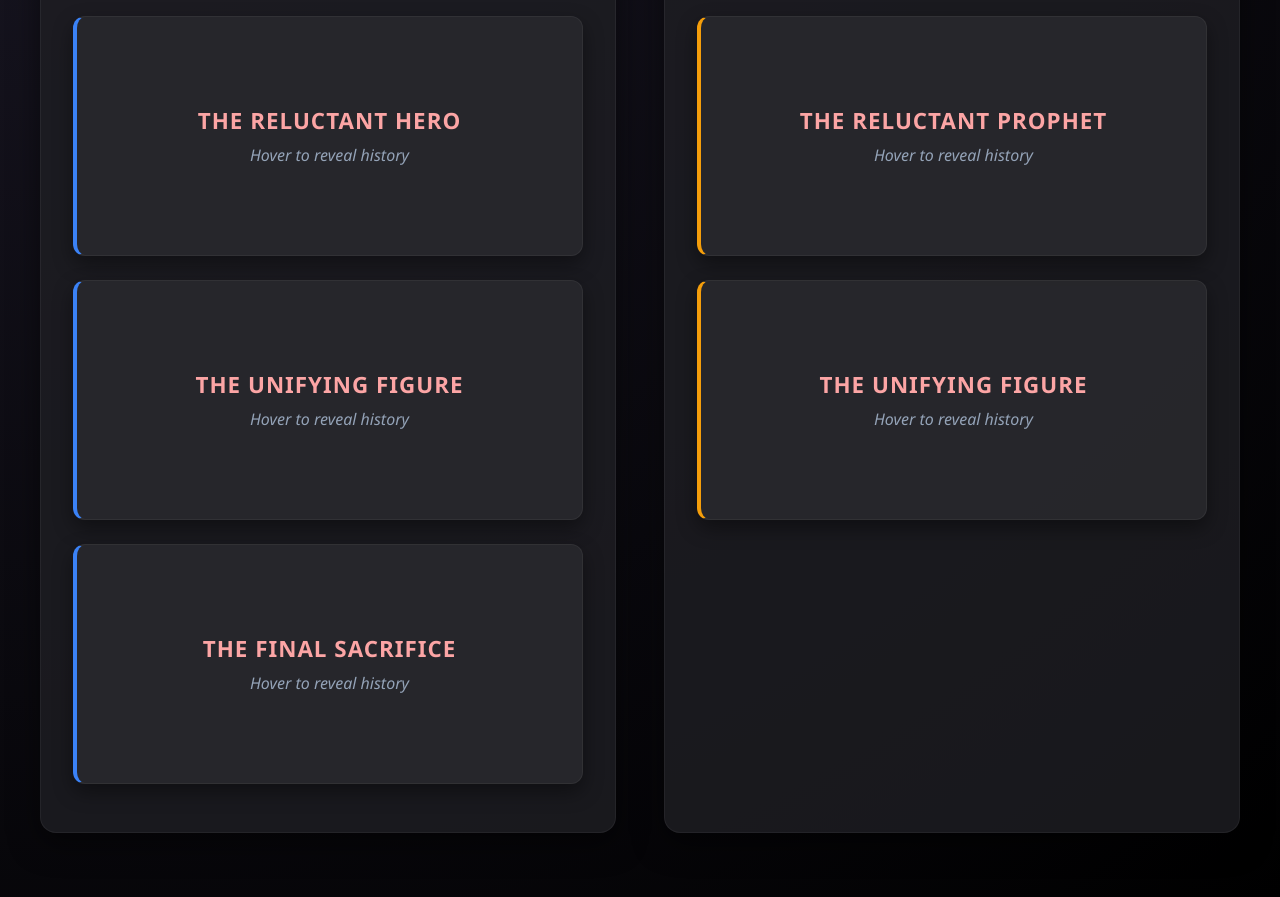
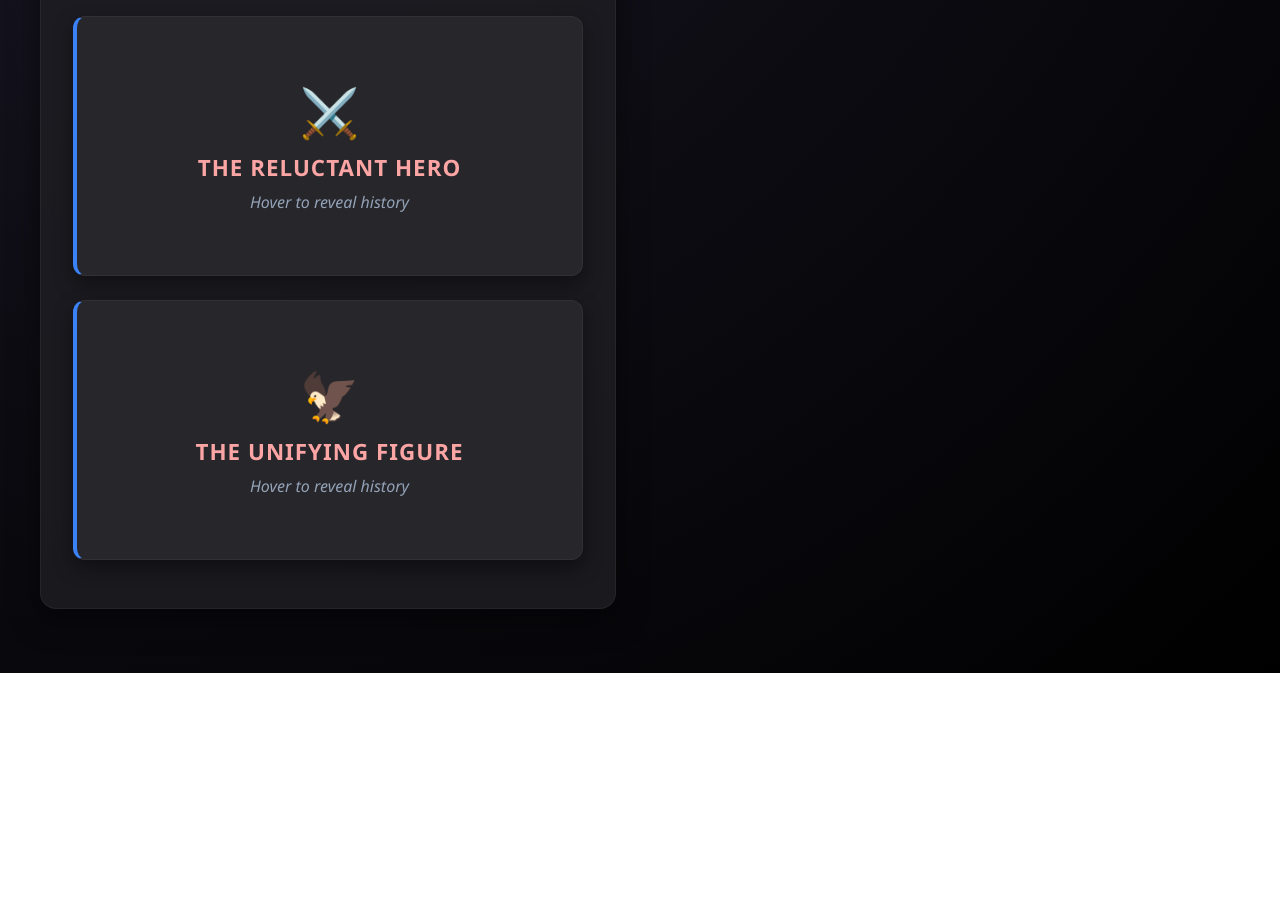
Before and after one commit to sk5296-cmd/Two-Roads, a plain HTML site: page leaders.html in a window 1280 px wide. Shown: the part 698-1595 px from the top of the page. After the commit the page ends 1371 px from the top, so only its background shows below. Drawn offline with Linux system fonts and the light colour scheme.

Commit message:
Update flip-card styles and remove unused sections
Increased height of flip-card and added icon styles. Removed unused flip-card sections for leaders.

```diff
--- a/leaders.html
+++ b/leaders.html
@@ -146,7 +146,7 @@
 
         .flip-card {
             background-color: transparent;
-            height: 240px;
+            height: 260px;
             perspective: 1000px;
             cursor: pointer;
         }
@@ -197,6 +197,11 @@
             border: 1px solid #444;
         }
 
+        .icon {
+            font-size: 3rem;
+            margin-bottom: 0.5rem;
+        }
+
         .flip-card-front h3 {
             color: #fca5a5;
             font-size: 1.4rem;
@@ -228,6 +233,7 @@
             font-style: italic;
             border-top: 1px solid rgba(255,255,255,0.1);
             padding-top: 0.5rem;
+            margin-top: auto;
         }
 
         .leader-card:nth-child(1) .citation { color: #3b82f6; }
@@ -260,6 +266,7 @@
                     <div class="flip-card">
                         <div class="flip-card-inner">
                             <div class="flip-card-front">
+                                <div class="icon">⚔️</div>
                                 <h3>The Reluctant Hero</h3>
                                 <p>Hover to reveal history</p>
                             </div>
@@ -273,55 +280,9 @@
                     <div class="flip-card">
                         <div class="flip-card-inner">
                             <div class="flip-card-front">
+                                <div class="icon">🦅</div>
                                 <h3>The Unifying Figure</h3>
                                 <p>Hover to reveal history</p>
                             </div>
                             <div class="flip-card-back">
-                                <p>"Perseverance and spirit have done wonders in all ages." He was the indispensable man, the only figure capable of holding together thirteen disparate, arguing colonies into a unified fighting force.</p>
-                                <div class="citation">— Gen. Washington's Orders (McCullough, 1776)</div>
-                            </div>
-                        </div>
-                    </div>
-
-                    <div class="flip-card">
-                        <div class="flip-card-inner">
-                            <div class="flip-card-front">
-                                <h3>The Final Sacrifice</h3>
-                                <p>Hover to reveal history</p>
-                            </div>
-                            <div class="flip-card-back">
-                                <p>He stepped away from power entirely. "The time is now near at hand which must probably determine whether Americans are to be freemen or slaves." He ensured the nation outlived his individual rule.</p>
-                                <div class="citation">— Orders before Long Island (McCullough, 1776)</div>
-                            </div>
-                        </div>
-                    </div>
-                </div>
-            </div>
-
-            <!-- Moshe Side -->
-            <div class="leader-card">
-                <img src="https://upload.wikimedia.org/wikipedia/commons/4/4a/Rembrandt_Harmensz._van_Rijn_079.jpg" alt="Moshe Rabbeinu Portrait" class="portrait">
-                <h2>Moshe Rabbeinu</h2>
-
-                <div class="trait-stack">
-                    <div class="flip-card">
-                        <div class="flip-card-inner">
-                            <div class="flip-card-front">
-                                <h3>The Reluctant Prophet</h3>
-                                <p>Hover to reveal history</p>
-                            </div>
-                            <div class="flip-card-back">
-                                <p>At the burning bush, he repeatedly attempted to refuse the mantle of leadership, arguing with the Almighty about his own physical and social inadequacies: "Please, my Lord, I am not a man of words... for I am heavy of mouth and heavy of speech."</p>
-                                <div class="citation">— Shemot / Exodus 4:10</div>
-                            </div>
-                        </div>
-                    </div>
-
-                    <div class="flip-card">
-                        <div class="flip-card-inner">
-                            <div class="flip-card-front">
-                                <h3>The Unifying Figure</h3>
-                                <p>Hover to reveal history</p>
-                            </div>
-                            <div class="flip-card-back">
-                                <p>Tasked with taking a fractured population of former slaves, prone to rebellion and despair, and forging them into a unified,
+                                <p>"Perseverance and spirit have done wonders in all ages." He was the indispensable man, the only figure capable of
```
